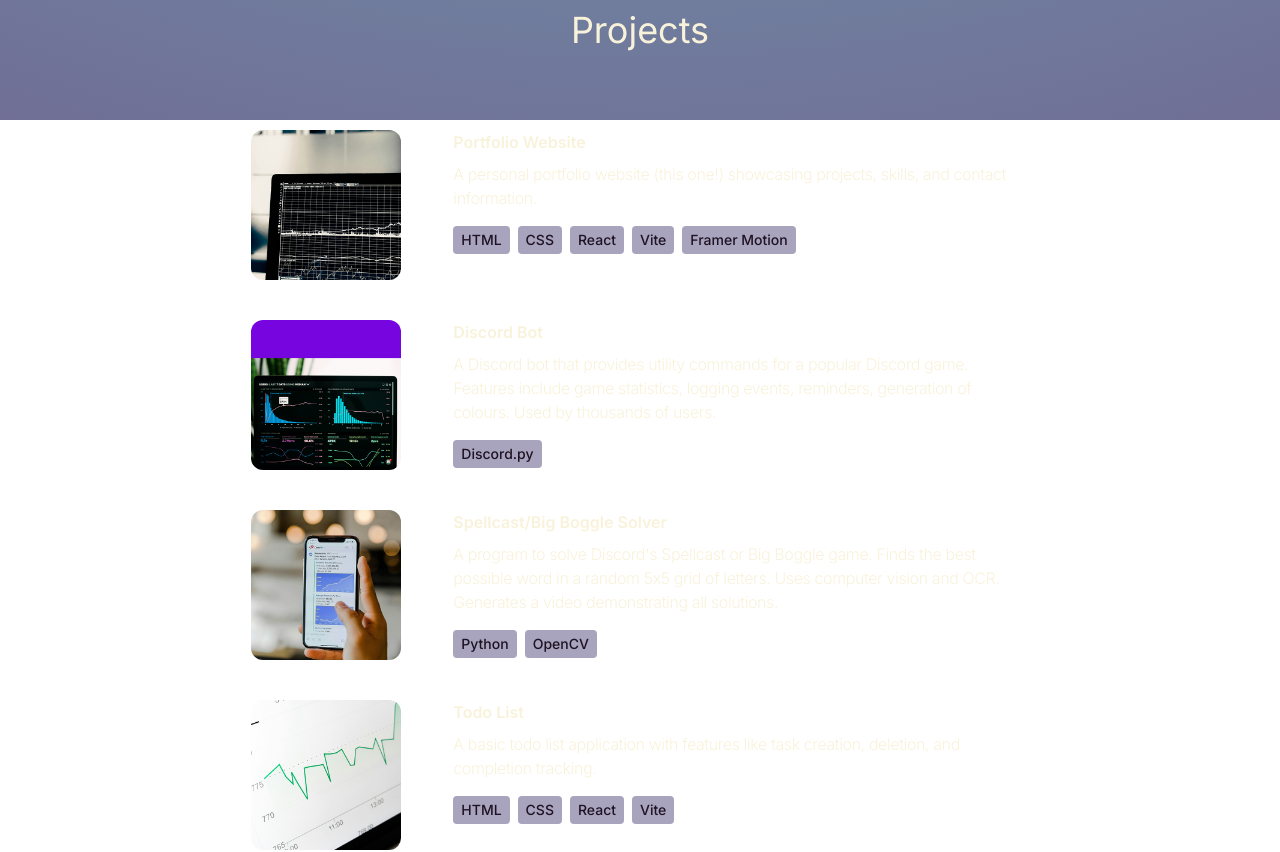
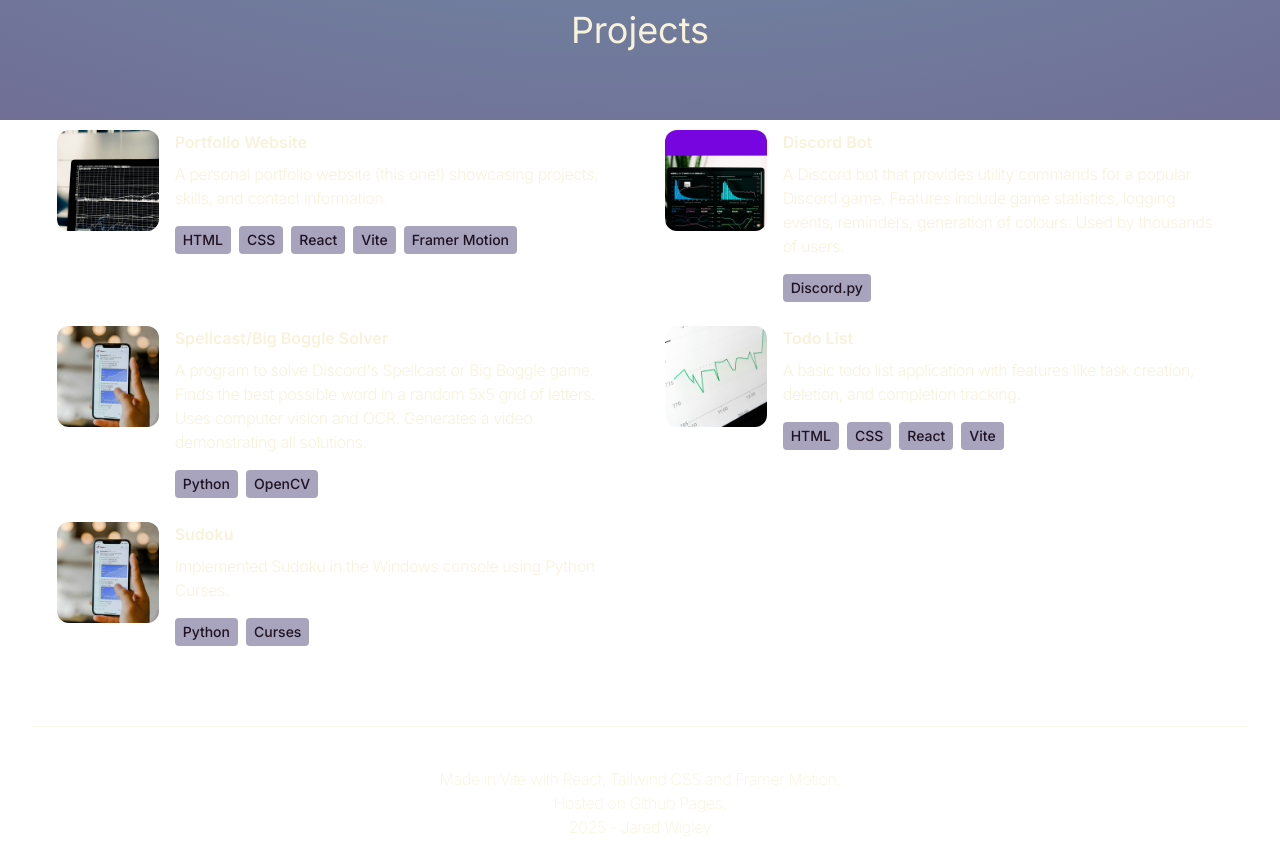
Before and after one commit to jaredabw/jaredabw.github.io, a React (Vite) app: page / in a window 1280 px wide. Shown: the part 680-1532 px from the top of the page. Built offline with nearby package versions, Linux system fonts and the light colour scheme.

Commit message:
apply formatting to code, realign elements and animations

```diff
--- a/src/components/Projects.jsx
+++ b/src/components/Projects.jsx
@@ -1,22 +1,29 @@
-import { PROJECTS } from '../constants'
-import { motion } from 'framer-motion'
+import { PROJECTS } from "../constants";
+import { motion } from "framer-motion";
 
 const Projects = () => {
   return (
     <div className="pb-4">
       <motion.h2
+        className="my-20 text-center text-4xl"
+        initial={{ opacity: 0, y: -100 }}
         whileInView={{ opacity: 1, y: 0 }}
-            initial={{ opacity: 0, y: -100 }}
         transition={{ duration: 0.5 }}
-            className="my-20 text-center text-4xl">Projects</motion.h2>
-            <div>
+        viewport={{ once: true }}
+      >
+        Projects
+      </motion.h2>
+      <div className="grid grid-cols-2">
         {PROJECTS.map((project, index) => (
-                    <div key={index} className="mb-4 flex flex-wrap lg:justify-center">
           <motion.div
+            key={index}
+            className="mb-4 flex flex-wrap lg:justify-center"
+            initial={{ x: -100 * Math.pow(-1, index), opacity: 0 }}
             whileInView={{ opacity: 1, x: 0 }}
-                        initial={{ opacity: 0, x: -100 }}
-                        transition={{ duration: Math.sqrt(index+1) }}
-                        className="w-full lg:w-1/6">
+            transition={{ duration: Math.sqrt(index + 1) }}
+            viewport={{ once: true }}
+          >
+            <div className="w-full lg:w-1/6">
               <img
                 src={project.image}
                 alt={project.title}
@@ -24,23 +31,26 @@ const Projects = () => {
                 height={150}
                 className="mb-6 rounded-xl"
               />
+            </div>
+            <div className="w-full max-w-xl lg:w-3/4 pl-4">
+              <h6 className="mb-2 font-semibold">{project.title}</h6>
+              <p className="mb-4 tracking-tight font-light">
+                {project.description}
+              </p>
+              {project.technologies.map((technology, index) => (
+                <span
+                  key={index}
+                  className="inline-block mb-2 mt-0 mr-2 rounded cursor-default bg-pomp_and_power-700 px-2 py-1 text-sm font-medium text-dark_purple-300 hover:bg-pomp_and_power-800"
+                >
+                  {technology}
+                </span>
+              ))}
+            </div>
           </motion.div>
-                        <motion.div
-                        whileInView={{ opacity: 1, x: 0 }}
-                        initial={{ opacity: 0, x: 100 }}
-                        transition={{ duration: Math.sqrt(index+1) }}
-                        className="w-full max-w-xl lg:w-3/4">
-                            <h6 className='mb-2 font-semibold'>{project.title}</h6>
-                            <p className="mb-4 tracking-tight font-light">{project.description}</p>
-                            {project.technologies.map((technology, index) => (
-                                <span key={index} className="inline-block mb-2 mt-0 mr-2 rounded bg-pomp_and_power-700 px-2 py-1 text-sm font-medium text-dark_purple-300 hover:bg-pomp_and_power-800">{technology}</span>
-                            ))}
-                        </motion.div>
-                    </div>
         ))}
       </div>
     </div>
-    )
-}
+  );
+};
 
-export default Projects
+export default Projects;
```
Lines whose indentation alone changed are shown as unchanged.
